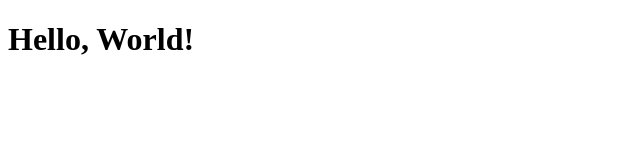
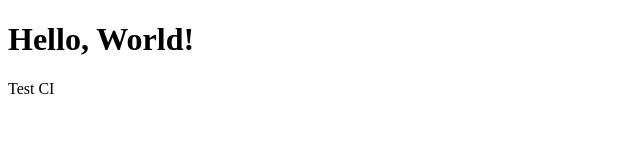
Before and after one commit to v2tuan/Demo, a plain HTML site: page index.html in a window 1280 px wide. Shown: the full height of the page, 0-640 px from the left. Drawn offline with Linux system fonts and the light colour scheme.

Commit message:
Update index.html

```diff
--- a/index.html
+++ b/index.html
@@ -6,5 +6,6 @@
 </head>
 <body>
     <h1>Hello, World!</h1>
+    <p>Test CI</p>
 </body>
 </html>
```
